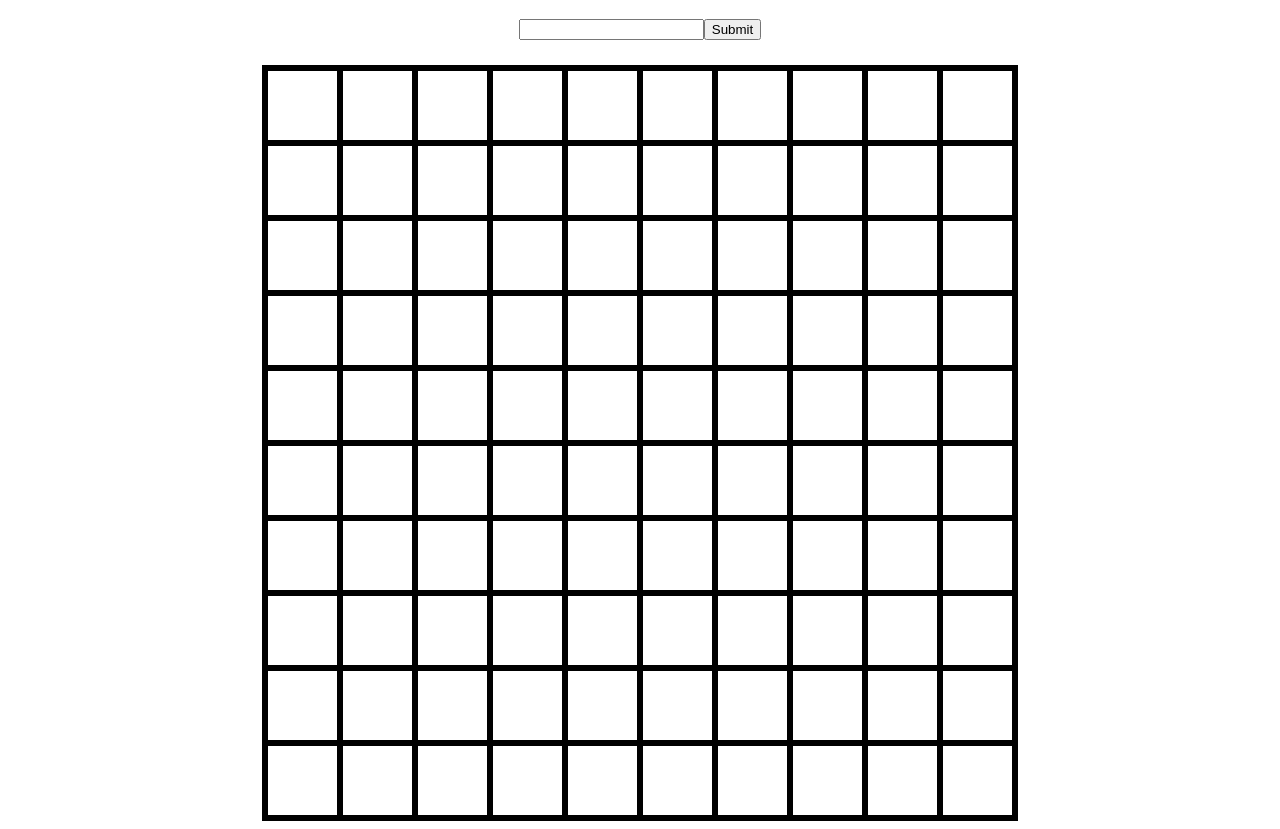
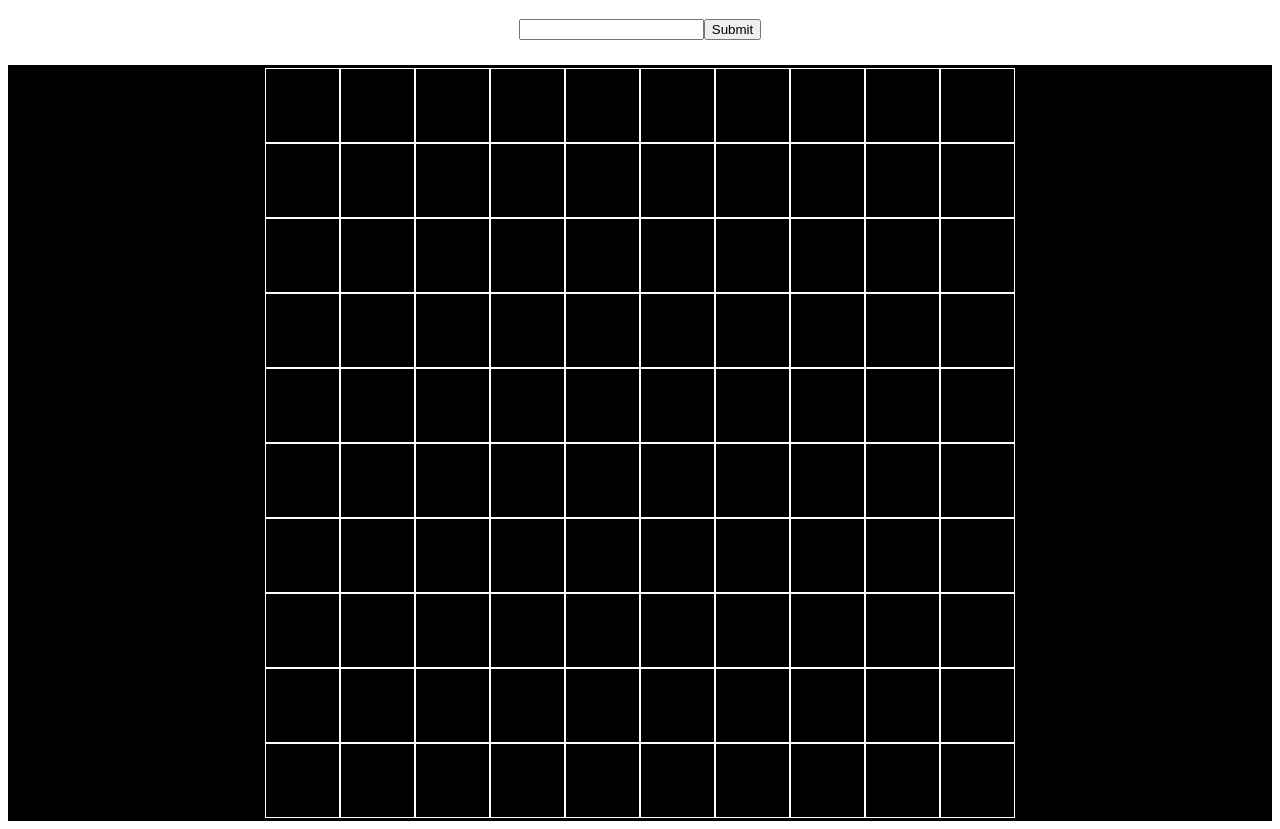
Before and after one commit to HanXD345/etch-a-sketch, a plain HTML site: page index.html in a window 1280 px wide. Shown: the part 61-890 px from the top of the page. Drawn offline with Linux system fonts and the light colour scheme.

Commit message:
Alter background color and border

```diff
--- a/static/styles.css
+++ b/static/styles.css
@@ -11,6 +11,7 @@ h1 {
 .etch-a-sketch-container {
     display: flex;
     justify-content: center;
+    background-color: black;
 }
 
 .container {
@@ -27,6 +28,6 @@ h1 {
 }
 
 .box-container {
-    border: medium solid black;
+    border: 1px solid white;
     flex: 1;
 }
```
